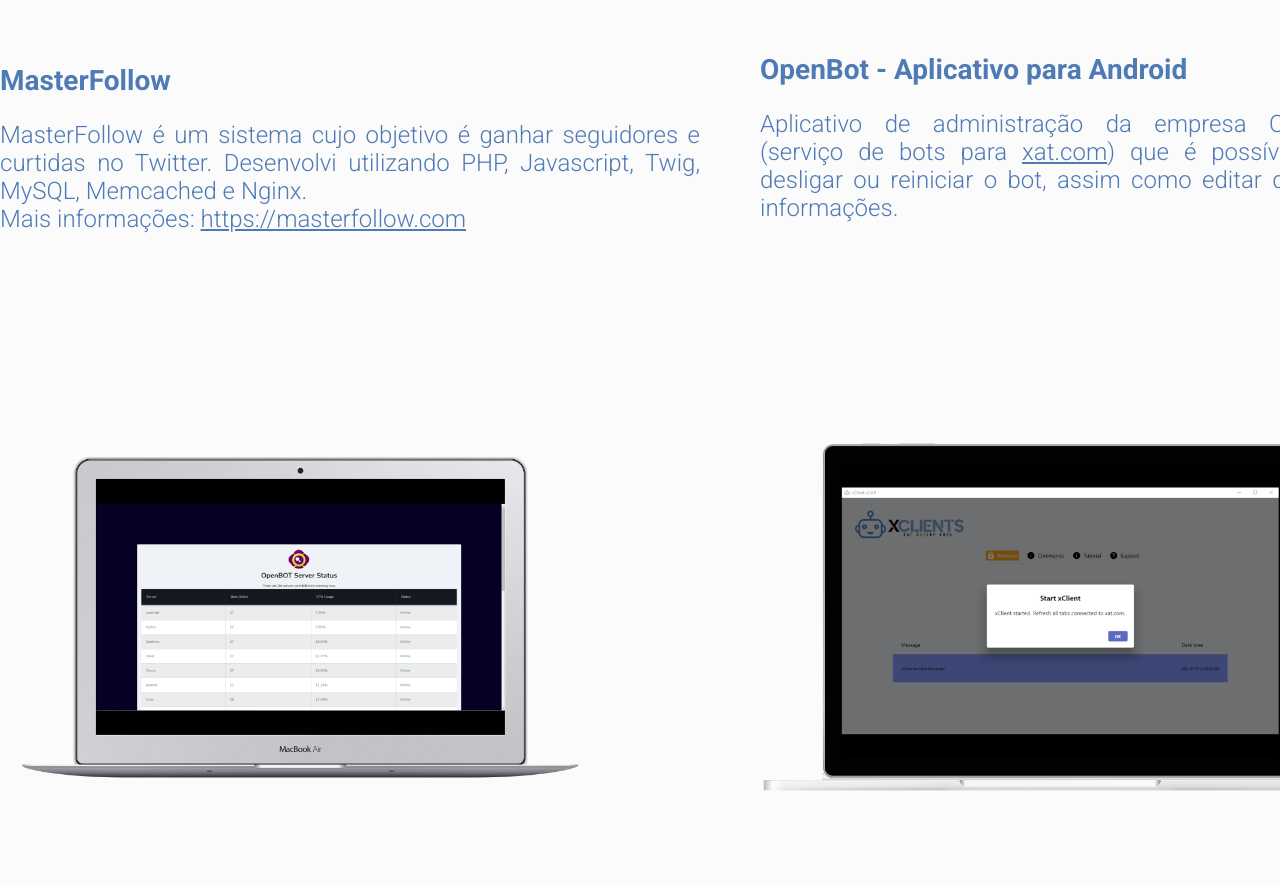
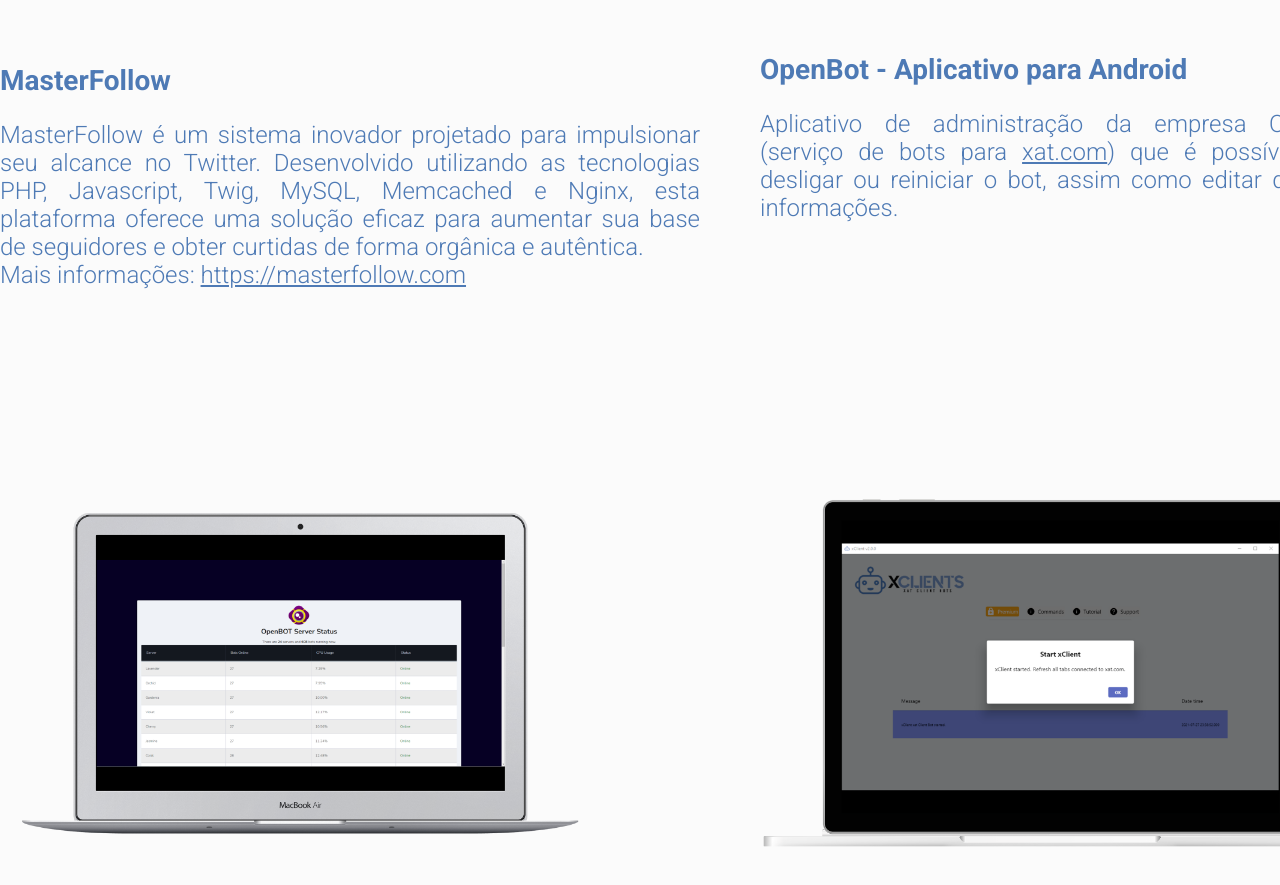
Before and after one commit to renanluis/portfolio, a plain HTML site: page index.html in a window 1280 px wide. Shown: the part 1700-2585 px from the top of the page. Drawn offline with Linux system fonts and the light colour scheme.

Commit message:
Modified MF description.

```diff
--- a/index.html
+++ b/index.html
@@ -54,7 +54,7 @@
                         </div>
                     </div>
                     <div class="portfolio--item--title">MasterFollow</div>
-                    <p>MasterFollow é um sistema cujo objetivo é ganhar seguidores e curtidas no Twitter. Desenvolvi utilizando PHP, Javascript, Twig, MySQL, Memcached e Nginx.
+                    <p>MasterFollow é um sistema inovador projetado para impulsionar seu alcance no Twitter. Desenvolvido utilizando as tecnologias PHP, Javascript, Twig, MySQL, Memcached e Nginx, esta plataforma oferece uma solução eficaz para aumentar sua base de seguidores e obter curtidas de forma orgânica e autêntica.
                         <br/>
                         Mais informações: <a href="https://masterfollow.com" title="MasterFollow" target="blank">https://masterfollow.com</a></p>
                 </div>
```
